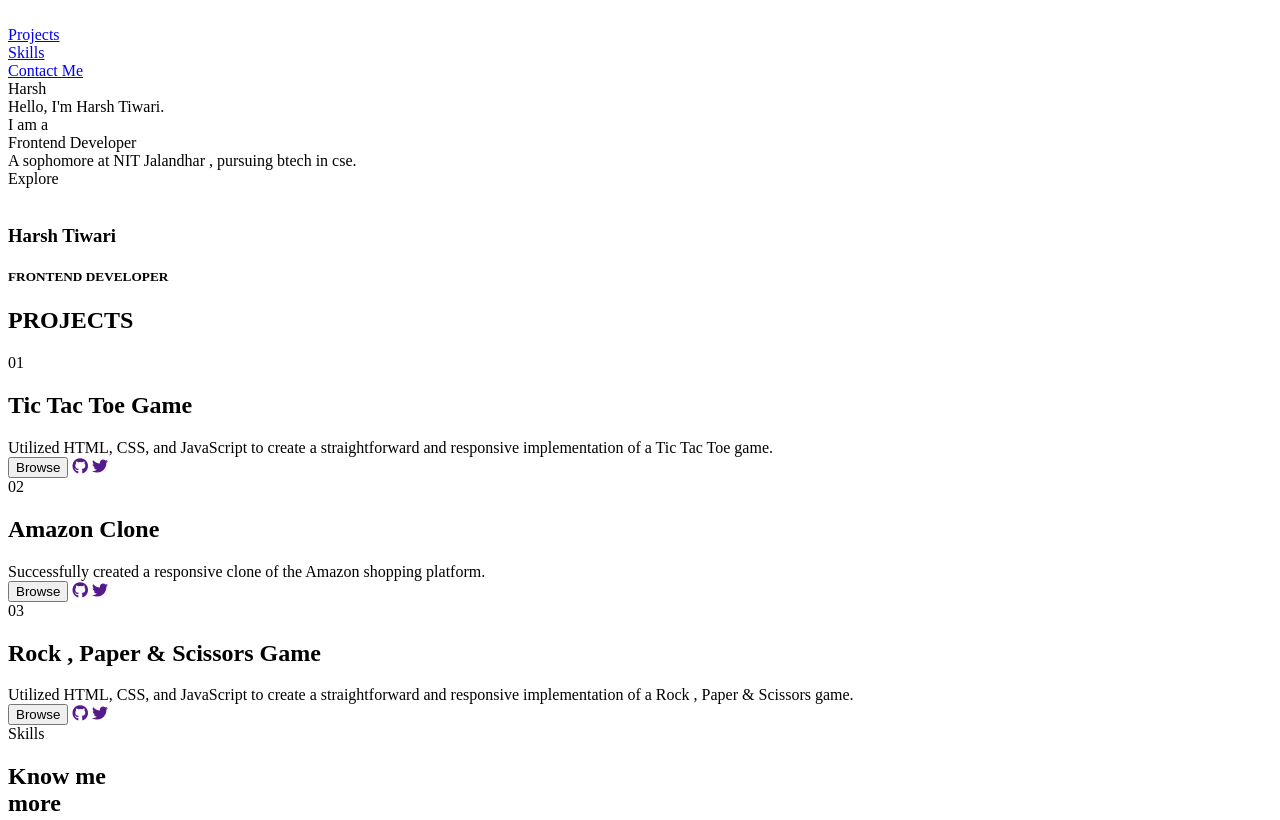
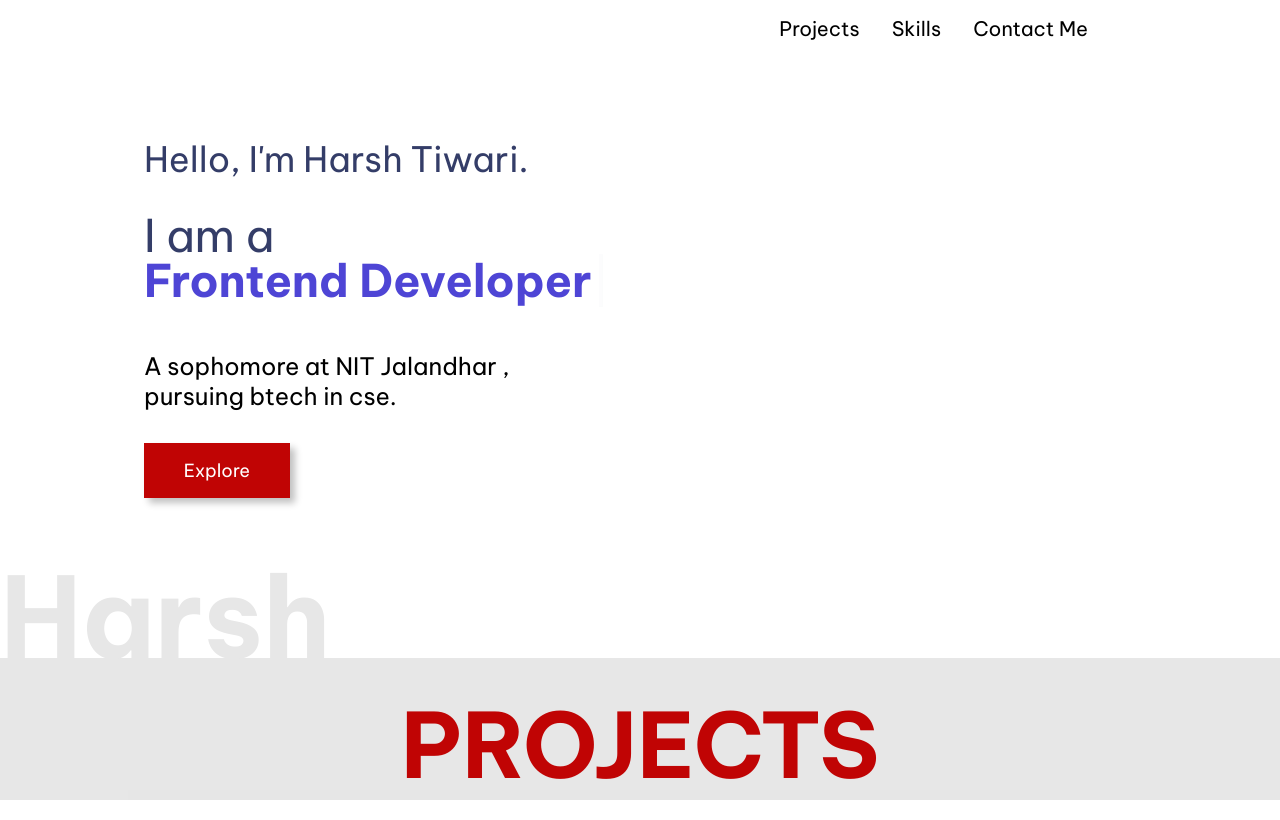
Before and after one commit to tiwariharsh007/portfolio, a plain HTML site: page index.html in a window 1280 px wide. Shown: the top 820 px of the page. Drawn offline with nearby package versions, Linux system fonts and the light colour scheme.

Commit message:
Update index.html

```diff
--- a/index.html
+++ b/index.html
@@ -5,7 +5,7 @@
     <meta charset="UTF-8">
     <meta name="viewport" content="width=device-width, initial-scale=1.0">
     <title>Portfolio Website</title>
-    <link rel="stylesheet" href="vk18p.css">
+    <link rel="stylesheet" href="style.css">
 </head>
 
 <body>
@@ -234,7 +234,7 @@
 
     <script src="https://kit.fontawesome.com/51b212b3f5.js" crossorigin="anonymous"></script>
 
-    <script src="vk18.js"></script>
+    <script src="script.js"></script>
 
 </body>
 
```
